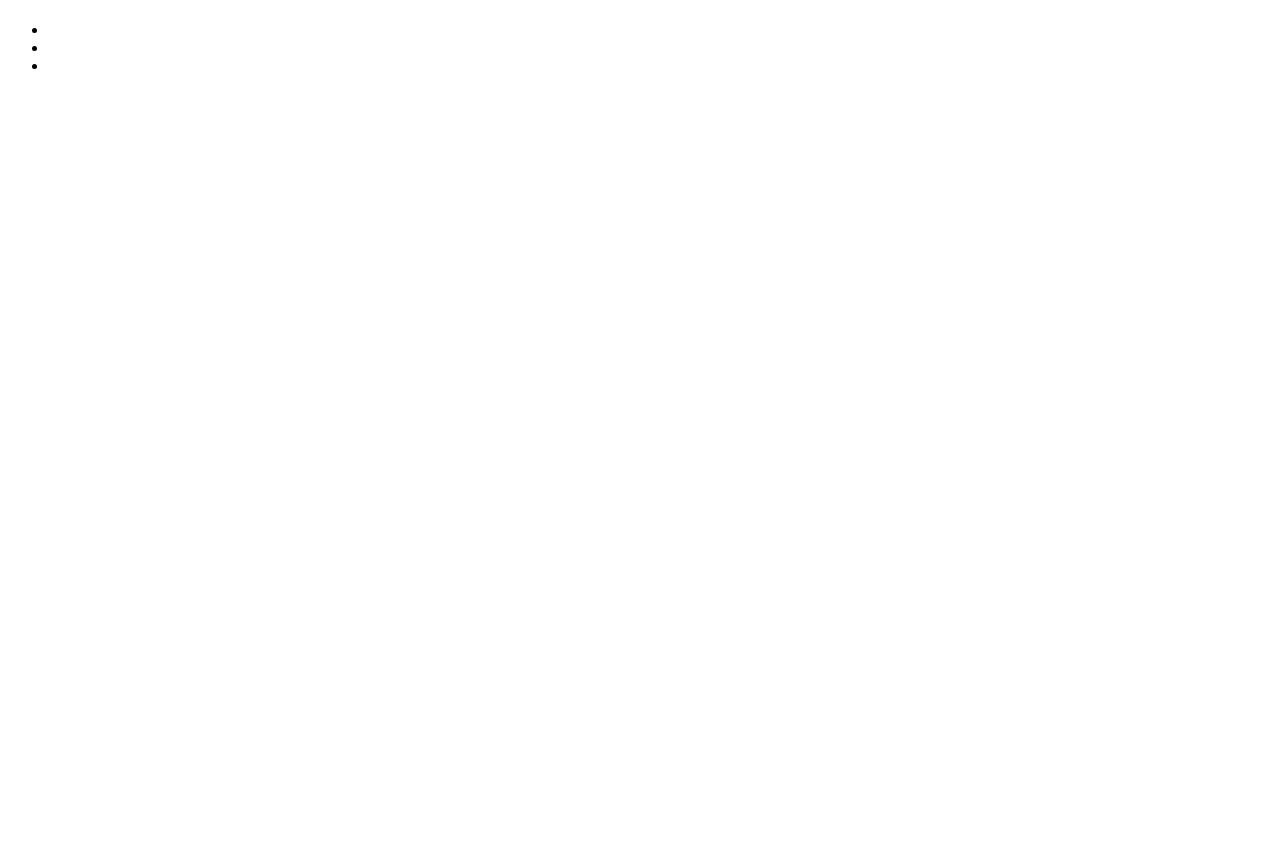
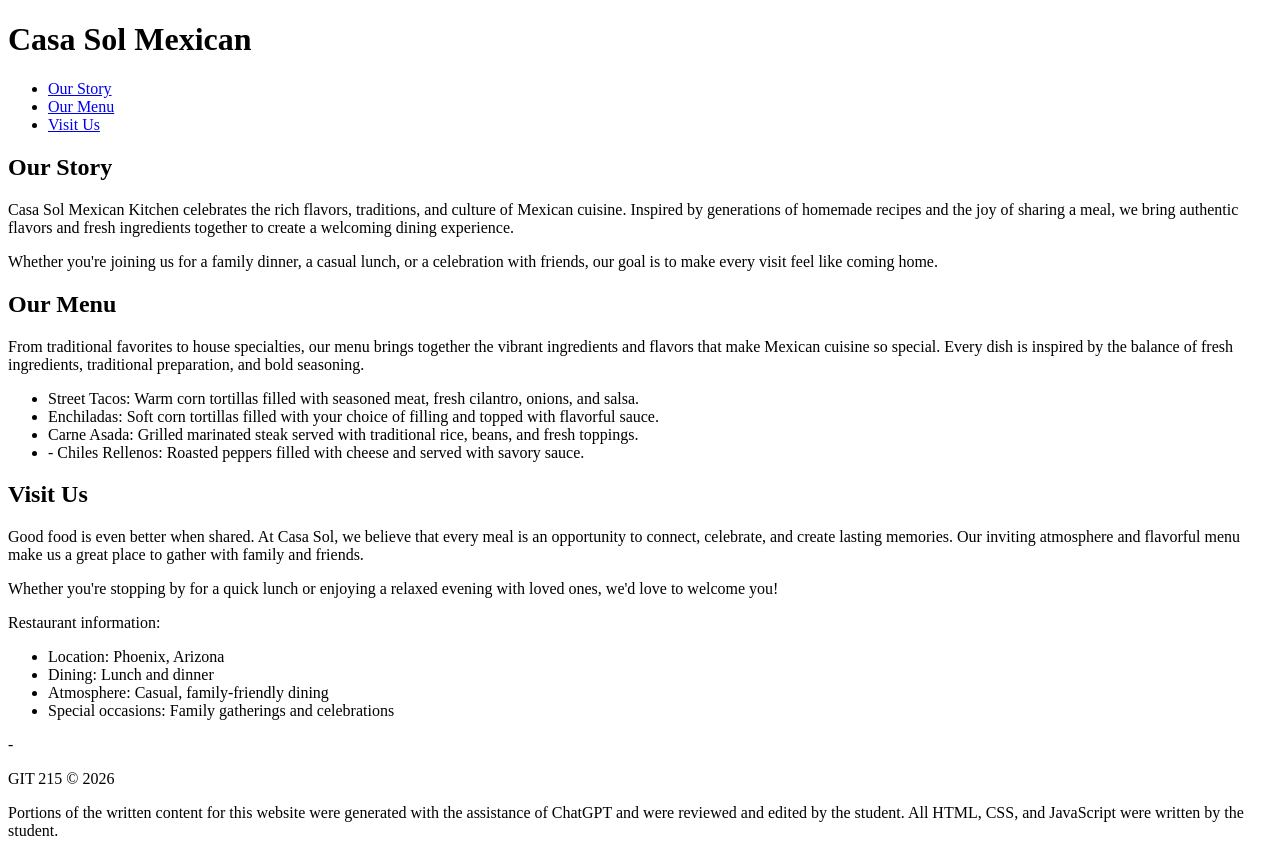
Before and after one commit to airomer6-star/Romero-4-Build, a plain HTML site: page index.html in a window 1280 px wide. Before the commit the page ends 800 px from the top, so only its background shows below. Drawn offline with Linux system fonts and the light colour scheme.

Commit message:
html content
Added content within all three sections of the main.

```diff
--- a/index.html
+++ b/index.html
@@ -8,31 +8,52 @@
 </head>
 <body>
     <header>
-        <h1></h1>
+        <h1>Casa Sol Mexican</h1>
         <nav>
             <ul>
-                <li></li>
-                <li></li>
-                <li></li>
+                <li><a href="Story">Our Story</a></li>
+                <li><a href="Menu">Our Menu</a></li>
+                <li><a href="Visit">Visit Us</a></li>
             </ul>
         </nav>
     </header>
     <main>
-        <section>
-            <h2></h2>
-            <p></p>
+        <section id="Story">
+            <h2>Our Story</h2>
+            <p>Casa Sol Mexican Kitchen celebrates the rich flavors, traditions, and culture of Mexican cuisine. Inspired by generations of homemade recipes and the joy of sharing a meal, we bring authentic flavors and fresh ingredients together to create a welcoming dining experience.</p>
+
+            <p>Whether you're joining us for a family dinner, a casual lunch, or a celebration with friends, our goal is to make every visit feel like coming home.</p>
         </section>
-        <section>
-            <h2></h2>
-            <p></p>
+        <section id="Menu">
+            <h2>Our Menu</h2>
+            <p>From traditional favorites to house specialties, our menu brings together the vibrant ingredients and flavors that make Mexican cuisine so special. Every dish is inspired by the balance of fresh ingredients, traditional preparation, and bold seasoning.</p>
+
+            <ul>
+                <li>Street Tacos: Warm corn tortillas filled with seasoned meat, fresh cilantro, onions, and salsa.</li>
+                <li>Enchiladas: Soft corn tortillas filled with your choice of filling and topped with flavorful sauce.</li>
+                <li>Carne Asada: Grilled marinated steak served with traditional rice, beans, and fresh toppings.</li>
+                <li>- Chiles Rellenos: Roasted peppers filled with cheese and served with savory sauce.</li>
+            </ul>
         </section>
-        <section>
-            <h2></h2>
-            <p></p>
+        <section id="Visit">
+            <h2>Visit Us</h2>
+            <p>Good food is even better when shared. At Casa Sol, we believe that every meal is an opportunity to connect, celebrate, and create lasting memories. Our inviting atmosphere and flavorful menu make us a great place to gather with family and friends.</p>
+
+            <p>Whether you're stopping by for a quick lunch or enjoying a relaxed evening with loved ones, we'd love to welcome you!</p>
+
+            <p>Restaurant information:</p>
+            <ul>
+                <li>Location: Phoenix, Arizona</li>
+                <li>Dining: Lunch and dinner</li>
+                <li>Atmosphere: Casual, family-friendly dining</li>
+                <li>Special occasions: Family gatherings and celebrations</li>
+            </ul>
+-
         </section>
     </main>
     <footer>
-
+        <p>GIT 215 &copy; 2026</p>
+        <p>Portions of the written content for this website were generated with the assistance of ChatGPT and were reviewed and edited by the student. All HTML, CSS, and JavaScript were written by the student.</p>
     </footer>
 </body>
 </html>
```
